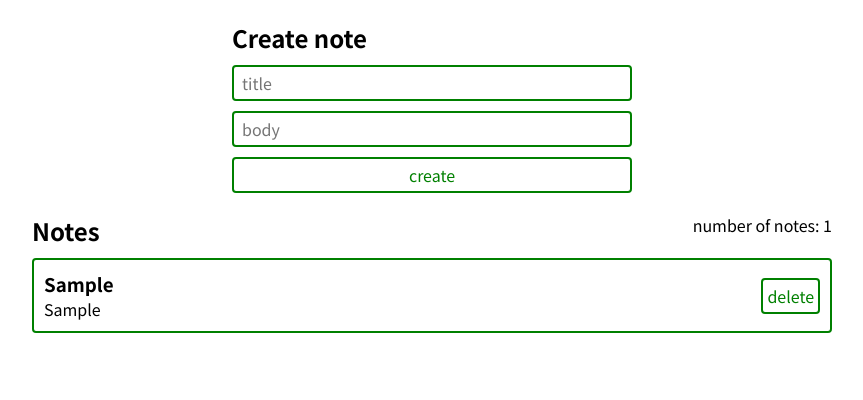
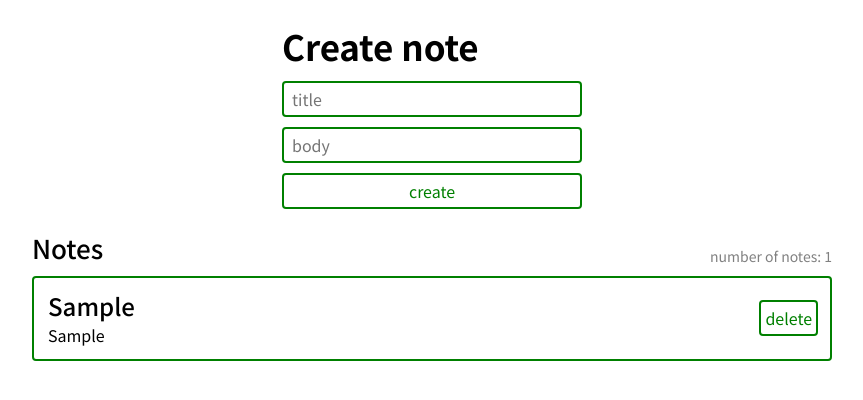
Before and after one commit to Sasha-hk/vue-example, a Vue app: page / in a window 1280 px wide. Both pictures are taken after typing "Sample", "Sample" into the empty fields and a click on the button "create". Shown: the top 400 px of the page, without its empty margins (208-1071 px from the left). Built offline with nearby package versions, Linux system fonts and the light colour scheme.

Commit message:
feat: with vuex

```diff
--- a/package.json
+++ b/package.json
@@ -10,7 +10,7 @@
     "core-js": "^3.8.3",
     "vue": "^3.2.13",
     "vue-router": "^4.0.3",
-    "vuex": "^4.0.0"
+    "vuex": "^4.0.2"
   },
   "devDependencies": {
     "@vue/cli-plugin-babel": "~5.0.0",
--- a/src/App.vue
+++ b/src/App.vue
@@ -1,7 +1,5 @@
 <template>
-  <v-container>
-    <notes-vue />
-  </v-container>
+  <notes-vue />
 </template>
 
 <script>
@@ -20,15 +18,30 @@
   margin: 0;
   box-sizing: border-box;
   font-family: 'Noto Sans JP', sans-serif;
+  font-size: 16px;
 
   /* vars */
   --base-color: green;
 }
 
-p,
-button,
-input,
-div {
+h1 {
+  font-size: 35px;
+  font-weight: 700;
+}
+h2 {
+  font-size: 26px;
+  font-weight: 500;
+}
+h3 {
+  font-size: 24px;
+  font-weight: 500;
+}
+
+p {
   font-size: 16px;
 }
+
+small {
+  font-size: 14px;
+}
 </style>
--- a/src/components/UI/Container.vue
+++ b/src/components/UI/Container.vue
@@ -13,6 +13,7 @@ export default {
 <style scoped>
 .container {
   width: 100%;
+  min-width: 260px;
   padding: 20px;
 }
 </style>
--- a/src/components/note/NoteForm.vue
+++ b/src/components/note/NoteForm.vue
@@ -5,7 +5,7 @@
       class="note-form"
       @submit.prevent
     >
-      <h2 style="margin-bottom: 10px">Create note</h2>
+      <h1 style="margin-bottom: 10px">Create note</h1>
 
       <v-input
         v-model="note.title"
@@ -60,11 +60,22 @@ export default {
 .note-form {
   display: flex;
   flex-direction: column;
-  max-width: 400px;
   margin: 0 auto;
 }
 
 .note-form > input {
   margin-bottom: 10px;
 }
+
+@media only screen and (min-width: 461px) {
+  .note-form {
+    max-width: 300px;
+  }
+}
+
+@media only screen and (max-width: 460px) {
+  .note-form {
+    width: 100%;
+  }
+}
 </style>
--- a/src/components/note/NoteItem.vue
+++ b/src/components/note/NoteItem.vue
@@ -1,6 +1,6 @@
 <template>
   <div class="note-item">
-    <div>
+    <div class="overflow-content">
       <h3>{{ note.title }}</h3>
 
       <p>{{ note.body }}</p>
@@ -23,12 +23,12 @@
   }
 </script>
 
-<style scoped>
+<style>
 .note-item {
   display: flex;
   justify-content: space-between;
   align-items: center;
-  padding: 10px;
+  padding: 10px 12px 12px 14px;
   border: 2px solid var(--base-color);
   border-radius: 4px;
 }
@@ -36,4 +36,15 @@
 .note-item:not(:last-child) {
   margin-bottom: 15px;
 }
+
+.overflow-content {
+  margin-right: 10px;
+  overflow: hidden;
+}
+
+.overflow-content h3 {
+  text-overflow: ellipsis;
+  overflow: hidden;
+  white-space: nowrap;
+}
 </style>
--- a/src/components/note/Notes.vue
+++ b/src/components/note/Notes.vue
@@ -1,14 +1,14 @@
 <template>
-  <v-section>
+  <v-container>
     <note-form-vue
       @createNote="createNote"
     />
 
     <notes-list-vue
-      :notes="notes"
+      :notes="$store.state.notes"
       @deleteNote="deleteNote"
     />
-  </v-section>
+  </v-container>
 </template>
 
 <script>
@@ -20,28 +20,23 @@
       NoteFormVue,
       NotesListVue,
     },
-    data() {
-      return {
-        notes: [],
-      }
-    },
     methods: {
+      createNote(note) {
+        this.$store.commit('addNote', note);
+
+        window.localStorage.setItem('notes', JSON.stringify(this.$store.state.notes));
+      },
       deleteNote(note) {
-        this.notes = this.notes.filter((noteItem) => noteItem.id !== note.id);
+        this.$store.commit('deleteNote', note);
 
-        window.localStorage.setItem('notes', JSON.stringify(this.notes));
-      },
-      createNote(note) {
-        this.notes.unshift(note);
-
-        window.localStorage.setItem('notes', JSON.stringify(this.notes));
+        window.localStorage.setItem('notes', JSON.stringify(this.$store.state.notes));
       },
     },
     mounted() {
       const notes = JSON.parse(window.localStorage.getItem('notes'))
 
-      if (notes) {
-        this.notes = notes;
+      if (Array.isArray(notes) && notes.length !== 0) {
+        return this.$store.commit('setNotes', notes);
       }
     },
   }
--- a/src/components/note/NotesList.vue
+++ b/src/components/note/NotesList.vue
@@ -3,7 +3,7 @@
     <div class="heading">
       <h2>Notes</h2>
 
-      <span>number of notes: {{ notes.length }}</span>
+      <small>number of notes: {{ notes.length }}</small>
     </div>
 
     <div
@@ -51,8 +51,12 @@
 .heading {
   display: flex;
   justify-content: space-between;
-  align-items: flex-start;
+  align-items: flex-end;
   margin-bottom: 10px;
+}
+
+.heading > small {
+  color: gray;
 }
 
 .no-notes {
--- a/src/main.js
+++ b/src/main.js
@@ -1,9 +1,31 @@
 import { createApp } from 'vue';
+import { createStore } from 'vuex';
 import App from './App.vue';
 
 import UiComponents from './components/'
 
+const store = createStore({
+  state() {
+    return {
+      notes: [],
+    }
+  },
+  mutations: {
+    addNote(state, note) {
+      state.notes.unshift(note);
+    },
+    deleteNote(state, note) {
+      state.notes = state.notes.filter((noteItem) => noteItem.id !== note.id);
+    },
+    setNotes(state, notes) {
+      state.notes = notes;
+    }
+  }
+})
+
 const app = createApp(App);
+
+app.use(store);
 
 UiComponents.forEach((component) => {
   app.component(component.name, component);
```
Also changed, not shown: 1 other file (tests, documents, lock files or other folders).
